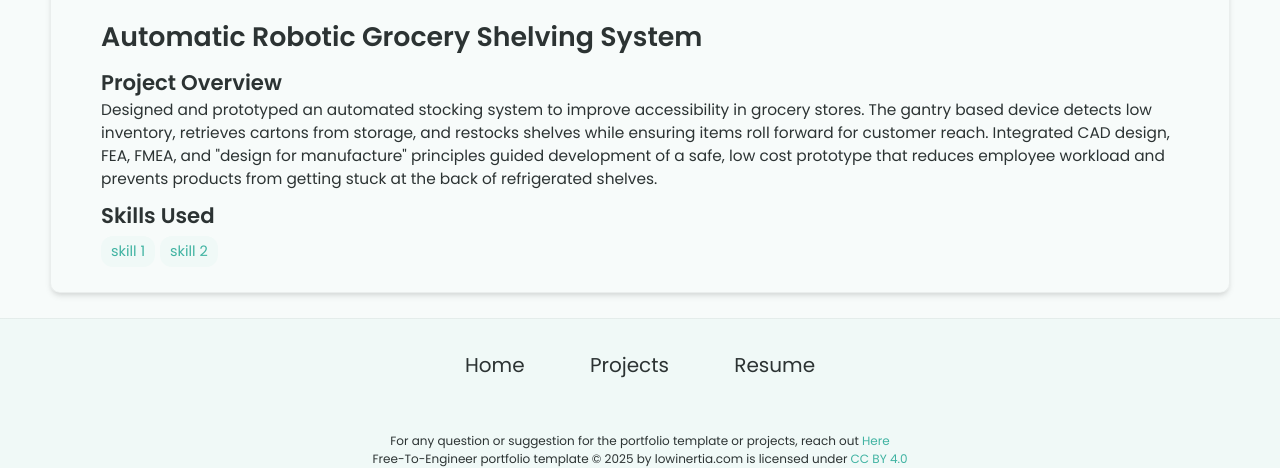
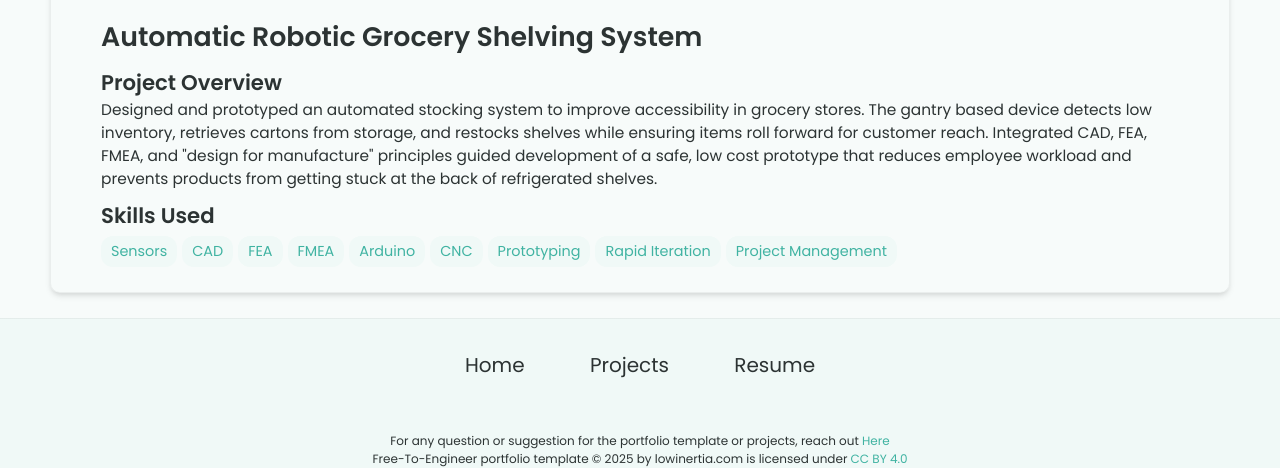
Before and after one commit to ShinKai001/goblin_Japanese, a Jekyll site: the page built from _projects/robot-shelf/index.md, in a window 1280 px wide. Shown: the part 490-958 px from the top of the page. Built offline with Jekyll 4.4.1, drawn with Linux system fonts in a browser that asks for light colours.

Commit message:
Update index.md

```diff
--- a/_projects/robot-shelf/index.md
+++ b/_projects/robot-shelf/index.md
@@ -1,9 +1,16 @@
 ---
 layout: post
 title: Automatic Robotic Grocery Shelving System
-description:  Designed and prototyped an automated stocking system to improve accessibility in grocery stores. The gantry based device detects low inventory, retrieves cartons from storage, and restocks shelves while ensuring items roll forward for customer reach. Integrated CAD design, FEA, FMEA, and "design for manufacture" principles guided development of a safe, low cost prototype that reduces employee workload and prevents products from getting stuck at the back of refrigerated shelves.
+description:  Designed and prototyped an automated stocking system to improve accessibility in grocery stores. The gantry based device detects low inventory, retrieves cartons from storage, and restocks shelves while ensuring items roll forward for customer reach. Integrated CAD, FEA, FMEA, and "design for manufacture" principles guided development of a safe, low cost prototype that reduces employee workload and prevents products from getting stuck at the back of refrigerated shelves.
 skills:
-- skill 1
-- skill 2
+- Sensors
+- CAD
+- FEA
+- FMEA
+- Arduino
+- CNC
+- Prototyping
+- Rapid Iteration
+- Project Management
 main-image: /roboticshelfcover.jpg
 ---
```
